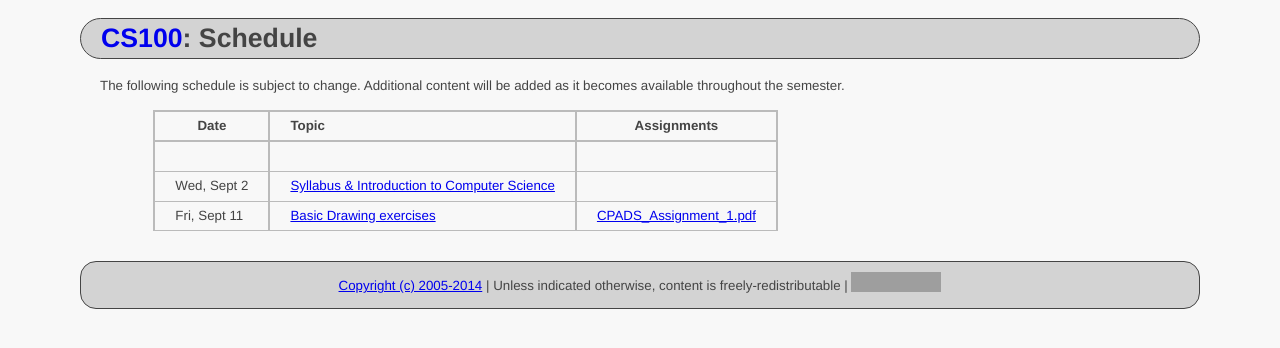
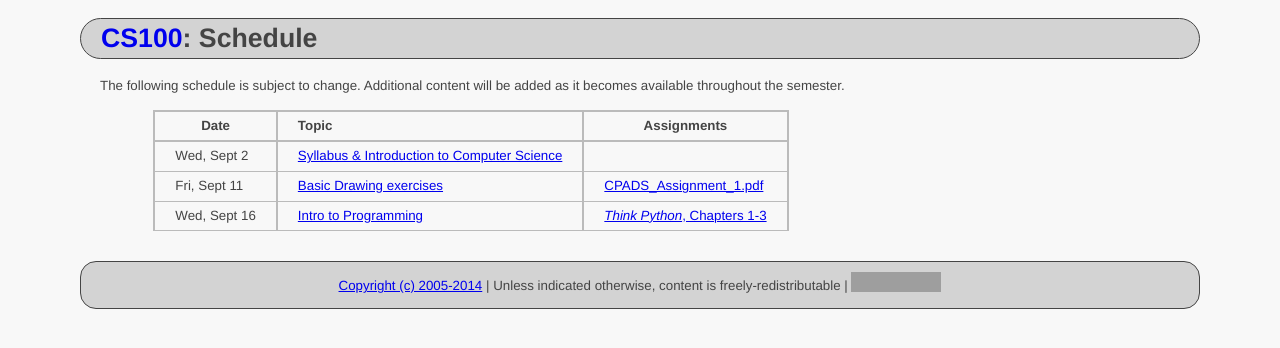
Before and after one commit to ycpcs/cs100-fall2015, a Jekyll site: the page built from schedule.md, in a window 1280 px wide. Shown: the top 348 px of the page. Built offline with Jekyll 4.4.1, drawn with Linux system fonts in a browser that asks for light colours; Markdown is read by kramdown in place of the engine named in the settings; grey boxes are pictures that could not be loaded.

Commit message:
add lecture 2
add lecture 2

```diff
--- a/schedule.md
+++ b/schedule.md
@@ -8,11 +8,11 @@
 Additional content will be added as it becomes available throughout the semester.
 
 
->| **Date**       | **Topic**                                                                                            |  **Assignments**                                             |
->| ---------------|:-----------------------------------------------------------------------------------------------------|--------------------------------------------------------------|
->|||
->| Wed, Sept 2    |  [Syllabus & Introduction to Computer Science](lectures/lecture0_intro.pdf)                          |                                                              |
->| Fri, Sept 11   |  [Basic Drawing exercises](lectures/lecture1_drawing.pdf)                                            | [CPADS_Assignment_1.pdf](assign/CPADS_Assignment_1.pdf)      |
+>| **Date**       | **Topic**                                                                                            |  **Assignments**                                                                           |
+>| ---------------|:-----------------------------------------------------------------------------------------------------|--------------------------------------------------------------------------------------------|
+>| Wed, Sept 2    |  [Syllabus & Introduction to Computer Science](lectures/lecture0_intro.pdf)                          |                                                                                            |
+>| Fri, Sept 11   |  [Basic Drawing exercises](lectures/lecture1_drawing.pdf)                                            | [CPADS_Assignment_1.pdf](assign/CPADS_Assignment_1.pdf)                                    |
+>| Wed, Sept 16   |  [Intro to Programming](lectures/lecture2_programming_intro.pdf)                                     | [*Think Python*, Chapters 1-3](http://greenteapress.com/thinkpython/thinkpython.html)      |
 
 
 <!-- vim:set wrap: ­-->
```
Also changed, not shown: assign/index.md (+4 -3 lines), index.md (+1 -0 lines), 4 other files.
